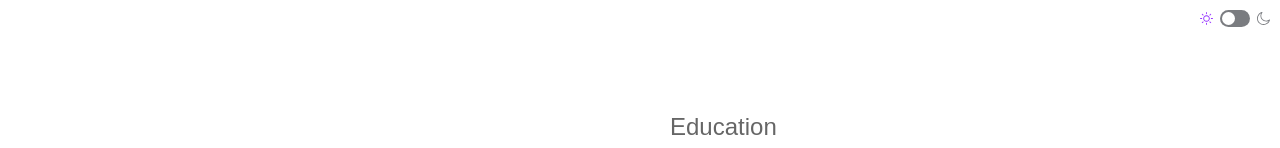
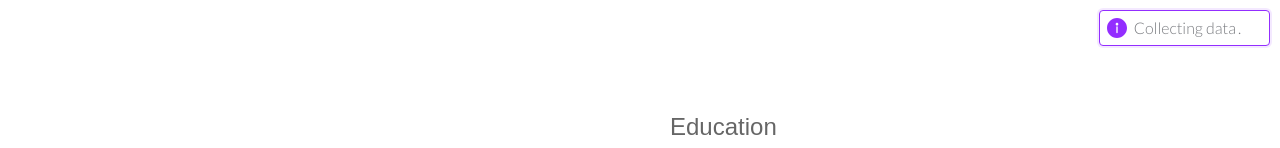
Before and after one commit to kamillobinski/kamillobinski.dev, a React (Create React App) app: page / in a window 1280 px wide. Shown: the top 148 px of the page. Built offline with nearby package versions, Linux system fonts and the light colour scheme; no server answers; a web font is replaced by a local one.

Commit message:
Added message when data is being downloaded

```diff
--- /dev/null
+++ b/src/components/Message.js
@@ -0,0 +1,39 @@
+import React from "react";
+import { Info } from "./icons/MessageIcons";
+import "../style/Message.css";
+class Message extends React.Component {
+  constructor(props) {
+    super(props);
+    this.state = {
+      loadingText: "",
+    };
+  }
+
+  animateDots() {
+    setInterval(() => {
+      var text = this.state.loadingText;
+      this.setState({ loadingText: (text += ".") });
+      if (text.length > 3) {
+        this.setState({ loadingText: "" });
+      }
+    }, 1000);
+  }
+
+  componentDidMount() {
+    this.animateDots();
+  }
+
+  render() {
+    return (
+      <div className="message">
+        <div className="message-content">
+          <Info width="20" height="20" />
+          <span className="message-text">{this.props.text}</span>
+          <span className="message-dots">{this.state.loadingText}</span>
+        </div>
+      </div>
+    );
+  }
+}
+
+export default Message;
--- a/src/components/Projects.js
+++ b/src/components/Projects.js
@@ -2,6 +2,7 @@ import React from "react";
 import Title from "./Title";
 import ButtonMore from "./ButtonMore";
 import ContentPlaceholder from "./ContentPlaceholder";
+import Message from "./Message";
 import axios from "axios";
 import "../style/Projects.css";
 
@@ -91,7 +92,10 @@ class Projects extends React.Component {
             </a>
           ))
         ) : (
-          <ContentPlaceholder quantity="6" />
+          <div>
+            <Message text="Collecting data" />
+            <ContentPlaceholder quantity="6" />
+          </div>
         )}
         <ButtonMore content={projectsButtonText} link={projectsButtonUrl} />
       </div>
--- /dev/null
+++ b/src/components/icons/MessageIcons.js
@@ -0,0 +1,22 @@
+import React from "react";
+
+export const Info = (icon) => {
+  return (
+    <svg
+      x="0px"
+      y="0px"
+      height={icon.height}
+      width={icon.width}
+      enableBackground="new 0 0 512 512"
+      viewBox="0 0 512 512"
+      xmlns="http://www.w3.org/2000/svg"
+    >
+      <path
+        d="M256,0C114.51,0,0,114.497,0,256c0,141.49,114.497,256,256,256c141.49,0,256-114.497,256-256C512,114.51,397.503,0,256,0z
+			 M273.063,370.811c0,9.425-7.641,17.067-17.067,17.067s-17.067-7.641-17.067-17.067V226.843c0-9.425,7.641-17.067,17.067-17.067
+			s17.067,7.641,17.067,17.067V370.811z M256,192.389c-18.821,0-34.133-15.312-34.133-34.133c0-18.821,15.312-34.133,34.133-34.133
+			s34.133,15.312,34.133,34.133S274.821,192.389,256,192.389z"
+      />
+    </svg>
+  );
+};
--- /dev/null
+++ b/src/style/Message.css
@@ -0,0 +1,42 @@
+.message {
+  top: 10px;
+  right: 10px;
+  position: absolute;
+}
+
+.message-content {
+  display: flex;
+  align-items: center;
+  border: 1px solid var(--primary-color);
+  border-radius: 4px;
+  padding-top: 7px;
+  padding-bottom: 7px;
+  padding-right: 21px;
+  padding-left: 7px;
+  background-color: var(--background-color);
+  box-shadow: 0px 0px 0px 2px rgba(147, 46, 255, 0.1);
+}
+
+.message-content svg {
+  margin-right: 7px;
+  fill: var(--primary-color);
+}
+
+.message-text {
+  flex: 1;
+  color: var(--text-color);
+  font-weight: 300;
+  font-size: 16px;
+  font-family: "Lato", sans-serif;
+  margin-bottom: 1px;
+}
+
+.message-dots {
+  color: var(--text-color);
+  min-width: 10px;
+  font-weight: 300;
+  font-size: 16px;
+  font-family: "Lato", sans-serif;
+  margin-left: 2px;
+  margin-bottom: 1px;
+}
```
